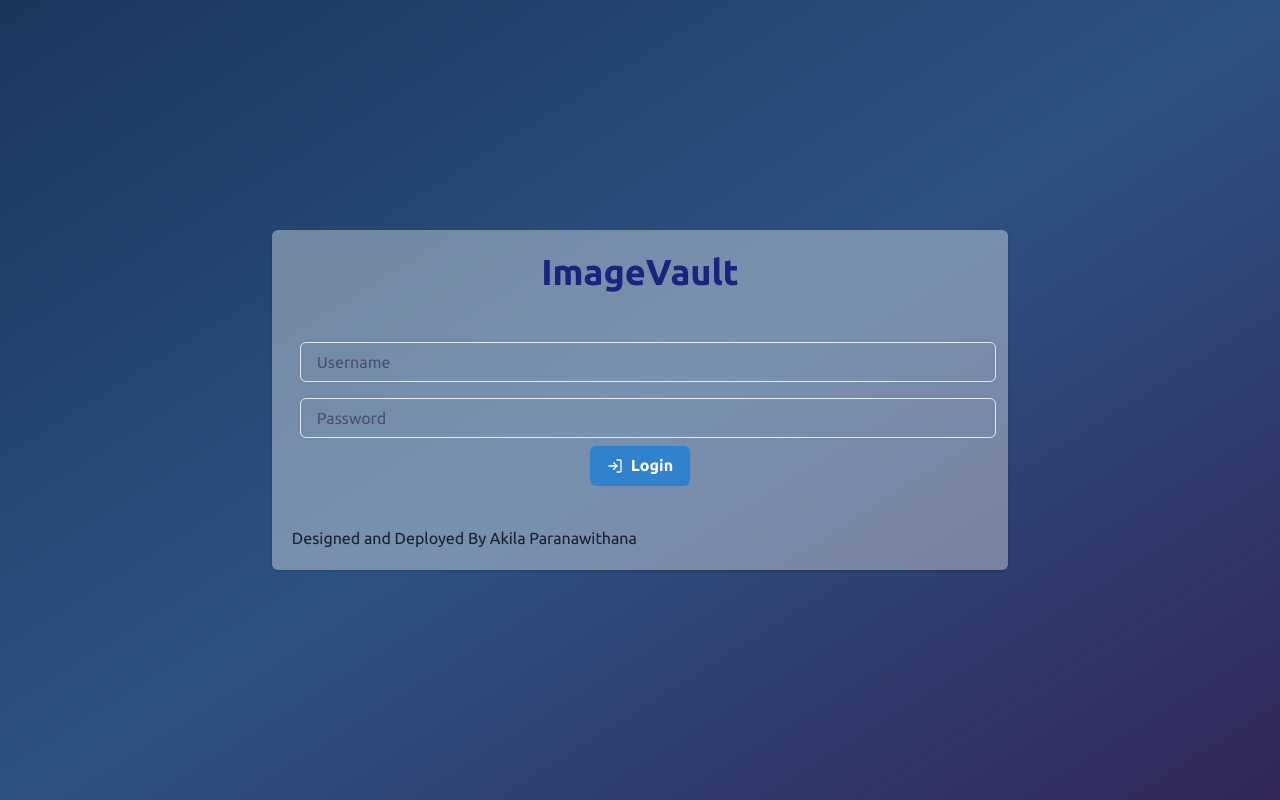
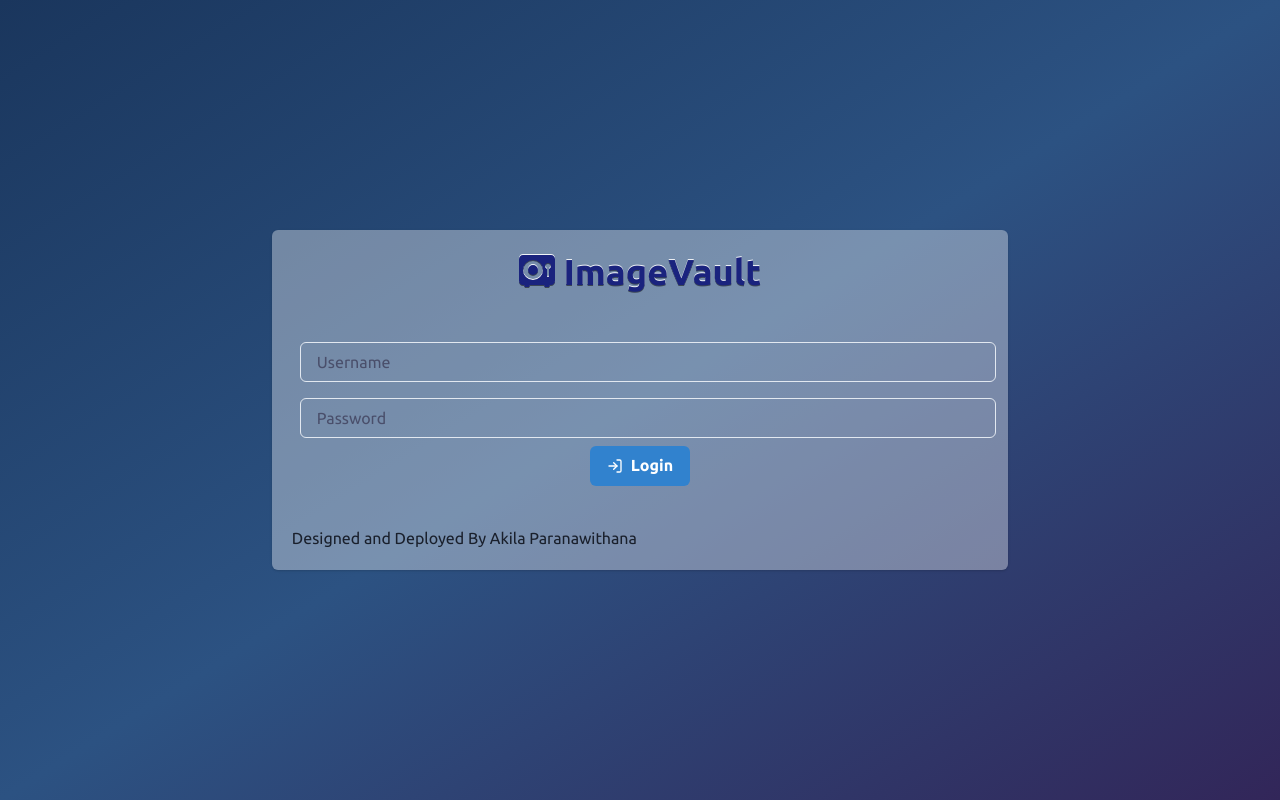
Before and after one commit to cheeseball42/ImageVault, a React app in the folder frontend/: page /login in a window 1280 px wide. Built offline with nearby package versions, Linux system fonts and the light colour scheme; the HTML template or start-up script is replaced by a standard one.

Commit message:
Frontend: Fixed Title element.

```diff
--- a/frontend/src/components/navbar/NavBar.jsx
+++ b/frontend/src/components/navbar/NavBar.jsx
@@ -1,11 +1,12 @@
-import { Menu, MenuButton, MenuItem, MenuList, Box, Heading, Avatar} from "@chakra-ui/react"
+import { Menu, MenuButton, MenuItem, MenuList, Box, Avatar} from "@chakra-ui/react"
 import {FiLock} from "react-icons/fi"
 import {useNavigate} from "react-router-dom";
+import Title from "../title/Title"
 
 function NavBar(){
     const navigate = useNavigate()
     return <Box w="full" h="70" backgroundColor="whiteAlpha.800" borderBottom="solid 2px rebeccapurple" display="flex" justifyContent="space-between" alignItems="center" position="fixed" top="0" boxShadow="0 12px 24px rebeccapurple" zIndex="500">
-        <Heading textShadow="0 -1px 0 rgba(255,255,255,0.9),0 1px 0 rgba(0,0,0,0.5)" color="brand.main" marginLeft={5}>ImageVault</Heading>
+        <Box marginLeft={5}><Title/></Box>
         <Menu>
   <MenuButton borderRadius="0" padding="5px" marginRight="5px" h="full" margin="0" _hover={{boxShadow: "inset 0 2px 6px rgba(0,0,0,0.15)", border: "0"}} alignItems="center" justifyContent="center" display="flex" maxW="500">
     <Box>
--- /dev/null
+++ b/frontend/src/components/title/Title.jsx
@@ -0,0 +1,12 @@
+import {Heading, Box} from "@chakra-ui/react"
+import { FaVault } from "react-icons/fa6";
+
+function Title(){
+    return <Heading color="brand.main">
+        <Box filter= "drop-shadow(0 -1px 0 rgba(255,255,255,0.9)) drop-shadow(0 1px 0 rgba(0,0,0,0.5))" display="flex" _hover={{filter: "none", cursor: "pointer"}}>
+            <Box boxSize="1em" mt="3px" as={FaVault}/>&nbsp;ImageVault
+        </Box>
+    </Heading>
+}
+
+export default Title
--- a/frontend/src/pages/login/Login.jsx
+++ b/frontend/src/pages/login/Login.jsx
@@ -1,6 +1,7 @@
 import { Box, Button, Heading, VStack, Card, CardHeader, CardBody, CardFooter , Input} from "@chakra-ui/react";
 import {FiLogIn} from "react-icons/fi";
 import {useNavigate} from "react-router-dom";
+import Title from "../../components/title/Title";
 
 function Login(){
     const navigate = useNavigate();
@@ -8,7 +9,7 @@ function Login(){
     return (<Box minH="100vh" minW="100vw" display="flex" alignItems="center" justifyContent="center" bgGradient="linear(to-br, blue.900, blue.700, purple.900)">
         <VStack spacing={6}>
             <Card bgColor="whiteAlpha.500">
-                <CardHeader><Heading color="brand.main">ImageVault</Heading></CardHeader>
+                <CardHeader minW="full" display="flex" alignItems="center" justifyContent="center"><Title/></CardHeader>
                 <CardBody>
                   <Input placeholder='Username' margin="0.5rem" _placeholder={{color: "brand.greyshift"}}/>
                   <Input placeholder='Password' margin="0.5rem" _placeholder={{color: "brand.greyshift"}}/>
```
